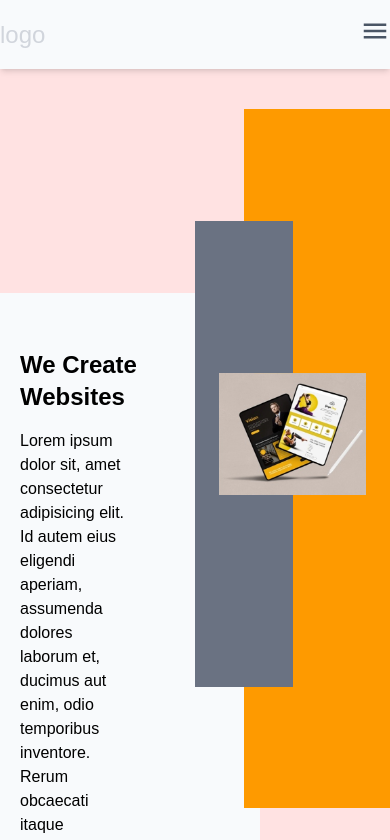
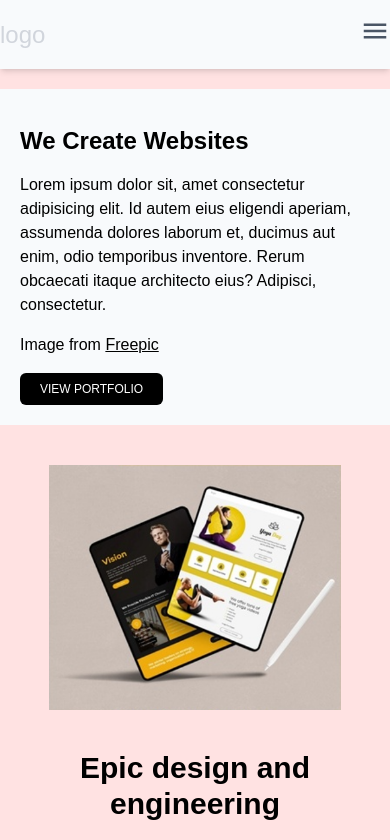
Before and after one commit to Abdullah-Az-Zahur/xpartex-landing-page, a Next.js app: page / in a window 390 px wide. Shown: the top 840 px of the page. Built offline with nearby package versions, Linux system fonts and the light colour scheme.

Commit message:
Fix : Responsive

```diff
--- a/src/components/Banner/Banner.tsx
+++ b/src/components/Banner/Banner.tsx
@@ -7,11 +7,12 @@ import DesignEngineering from "../DesignEngineering/DesignEngineering";
 const Banner = () => {
   return (
     <div id="banner" className="pb-10">
-      <section className="relative text-black py-20 container mx-auto">
+      <section className="md:relative text-black md:py-20 container mx-auto ">
         {/*  Left Content Box */}
-        <div className="bg-slate-50 p-5 py-10 w-2/3 h-1/2 bottom-0 left-0 mt-36">
+        <div className=" ">
+          <div className="bg-slate-50 p-5 md:py-10 md:w-2/3 h-1/2 bottom-0 left-0 mt-5 md:mt-36 ">
             <h3 className="text-2xl font-bold my-4">We Create Websites</h3>
-          <p className="w-1/2">
+            <p className="md:w-1/2">
               Lorem ipsum dolor sit, amet consectetur adipisicing elit. Id autem
               eius eligendi aperiam, assumenda dolores laborum et, ducimus aut
               enim, odio temporibus inventore. Rerum obcaecati itaque architecto
@@ -28,10 +29,10 @@ const Banner = () => {
             </button>
           </div>
           {/* Right Content Box */}
-        <div className=" absolute w-1/2 h-4/6 right-0 top-0 my-10">
-          <div className="absolute bg-amber-500 w-3/4 h-full right-0 z-0"></div>
-          <div className="absolute bg-gray-500 w-1/2 h-4/6 z-10 left-0 top-28 justify-center"></div>
-          <div className="absolute inset-0 z-20 -top-12 w-3/4 mx-auto  flex items-center justify-center">
+          <div className=" md:absolute md:w-1/2 h-4/6 right-0 top-0 my-10">
+            <div className="md:absolute bg-amber-500 w-3/4 h-full right-0 z-0"></div>
+            <div className="md:absolute bg-gray-500 w-1/2 h-4/6 z-10 left-0 top-28 justify-center"></div>
+            <div className="md:absolute inset-0 z-20 -top-12 w-3/4 mx-auto  flex items-center justify-center">
               <Image
                 src={bannerImage}
                 alt="banner image"
@@ -40,8 +41,9 @@ const Banner = () => {
               />
             </div>
           </div>
+        </div>
       </section>
-        <DesignEngineering/>
+      <DesignEngineering />
     </div>
   );
 };
--- a/src/components/Construction/Construction.tsx
+++ b/src/components/Construction/Construction.tsx
@@ -13,9 +13,9 @@ const Construction = () => {
       }}
       className="bg-cover"
     >
-      <div className="w-1/2 ml-auto text-gray-500 py-16">
+      <div className="md:w-1/2 ml-auto text-gray-500 p-5 md:py-16">
         <h2 className=" text-3xl font-bold my-5">Construction and <br /> renovation project</h2>
-        <p className="w-1/2">
+        <p className="md:w-1/2">
           Lorem ipsum dolor sit, amet consectetur adipisicing elit. Id autem
           eius eligendi aperiam, assumenda dolores laborum et, ducimus aut enim,
           odio temporibus inventore. Rerum obcaecati itaque architecto eius?
--- a/src/components/Contact/Contact.tsx
+++ b/src/components/Contact/Contact.tsx
@@ -5,8 +5,8 @@ import Link from "next/link";
 
 const Contact = () => {
   return (
-    <div id="contact" className="container mx-auto p-4 flex">
-      <div className=" bg-white text-black text-center w-1/2 p-5">
+    <div id="contact" className="container mx-auto p-4 md:flex">
+      <div className=" bg-white text-black text-center md:w-1/2 p-5">
         <h2 className="text-3xl font-bold my-5">CONTACT US</h2>
         <p>
           Lorem ipsum dolor sit amet, consectetur adipisicing elit. Odit illum
@@ -35,7 +35,7 @@ const Contact = () => {
           </Link>
         </p>
       </div>
-      <div className="w-1/2 ">
+      <div className="md:w-1/2 ">
         <Image
           src={contactImage}
           alt="Image"
--- a/src/components/Crafting/Crafting.tsx
+++ b/src/components/Crafting/Crafting.tsx
@@ -14,7 +14,7 @@ const Crafting = () => {
       className="bg-cover py-5"
     >
       <div className=" container mx-auto text-black ">
-        <div className="bg-white w-1/3 my-10 p-10">
+        <div className="bg-white md:w-1/3 my-10 p-10">
           <h3 className="text-2xl font-bold ">
             Crafting digital <br /> experiences
           </h3>
--- a/src/components/DesignEngineering/DesignEngineering.tsx
+++ b/src/components/DesignEngineering/DesignEngineering.tsx
@@ -17,7 +17,7 @@ const DesignEngineering = () => {
           sapiente nisi quia vero alias ab saepe recusandae odio eos magnam?
         </p>
       </div>
-      <div className="grid grid-cols-2 md:grid-cols-4 lg:grid-cols-4 gap-6 container mx-auto">
+      <div className="grid grid-cols-1 md:grid-cols-4 lg:grid-cols-4 gap-6 container mx-auto">
         {/* STRATEGY */}
         <Link href="#" className="text-black text-center p-5">
           <PiHeadCircuitFill className="text-black text-6xl bg-white p-2 rounded-full shadow-md  items-center justify-center mx-auto" />
--- a/src/components/MockUp/MockUp.tsx
+++ b/src/components/MockUp/MockUp.tsx
@@ -15,9 +15,9 @@ const MockUp = () => {
       }}
       className="bg-cover"
     >
-      <div className="flex mx-auto ">
-        <div className="w-1/2 mx-auto my-auto gap-5 py-10 ">
-          <div className="w-5/6 ml-auto pb-5">
+      <div className="md:flex mx-auto ">
+        <div className="md:w-1/2 mx-auto my-auto gap-5 py-10 ">
+          <div className="md:w-5/6 ml-auto pb-5">
             <Image src={image1} alt="Image" height={400} width={400} />
           </div>
           <div className="bg-amber-100 text-black text-center md:w-2/3 p-28">
@@ -25,9 +25,9 @@ const MockUp = () => {
             <p>READY TO USE</p>
           </div>
         </div>
-        <div className=" w-1/2">
+        <div className=" md:w-1/2">
           <div className="items-center flex justify-center my-5">
-            <div className="bg-slate-50 text-black p-5 w-2/3">
+            <div className="bg-slate-50 text-black p-5 md:w-2/3">
               <h3 className="text-2xl font-bold my-4">Branding Strategy</h3>
               <p className="">
                 Lorem ipsum dolor sit, amet consectetur adipisicing elit. Id
@@ -44,7 +44,7 @@ const MockUp = () => {
             </div>
           </div>
           <div className="items-center flex justify-center my-5">
-            <div className="bg-slate-50 text-black p-5 w-2/3">
+            <div className="bg-slate-50 text-black p-5 md:w-2/3">
               <h3 className="text-2xl font-bold my-4">Designing Logos</h3>
               <p className="">
                 Lorem ipsum dolor sit, amet consectetur adipisicing elit. Id
@@ -55,7 +55,7 @@ const MockUp = () => {
             </div>
           </div>
           <div className="items-center flex justify-center my-5">
-            <div className="bg-slate-50 text-black p-5 w-2/3">
+            <div className="bg-slate-50 text-black p-5 md:w-2/3">
               <h3 className="text-2xl font-bold my-4">Brand identity</h3>
               <p className="">
                 Lorem ipsum dolor sit, amet consectetur adipisicing elit. Id
--- a/src/components/WhatWeDo/WhatWeDo.tsx
+++ b/src/components/WhatWeDo/WhatWeDo.tsx
@@ -8,7 +8,7 @@ const WhatWeDo = () => {
           What We Do
         </h2>
         <div className="grid grid-cols-1 md:grid-cols-3 gap-3">
-          <div className="space-y-2 text-gray-300">
+          <div className="space-y-2 text-gray-300 p-5">
             <h3 className="text-2xl py-5 text-yellow-500">Strategy.</h3>
             <p className="hover:underline">Analytics and Research</p>
             <p className="hover:underline">Interactive Workshops</p>
@@ -17,7 +17,7 @@ const WhatWeDo = () => {
             <p className="hover:underline">Digital Strategy</p>
             <p className="hover:underline">Conversation Rate Optimization</p>
           </div>
-          <div className="space-y-2 text-gray-300">
+          <div className="space-y-2 text-gray-300 p-5">
             <h3 className="text-2xl py-5 text-yellow-500">Design.</h3>
             <p className="hover:underline">Creative Direction</p>
             <p className="hover:underline">Brand Guides</p>
@@ -26,7 +26,7 @@ const WhatWeDo = () => {
             <p className="hover:underline">Visual Asset Creation</p>
             <p className="hover:underline">Motion Design</p>
           </div>
-          <div className="space-y-2 text-gray-300">
+          <div className="space-y-2 text-gray-300 p-5">
             <h3 className="text-2xl py-5 text-yellow-500">Development.</h3>
             <p className="hover:underline">System Architecture Design</p>
             <p className="hover:underline">Full-Stack Development</p>
```
Lines whose indentation alone changed are shown as unchanged.
